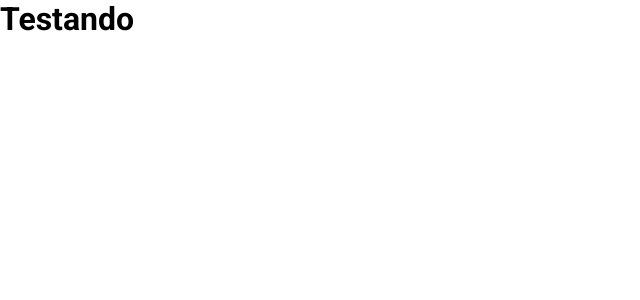
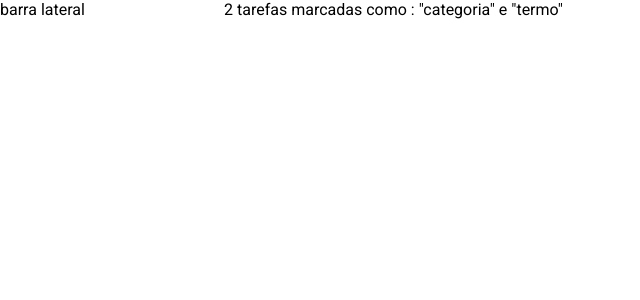
Before and after one commit to LucasDev9645/Projeto_To-do_List, a React (Vite) app: page / in a window 1280 px wide. Shown: the top 300 px of the page, without its empty margins (0-640 px from the left). Built offline with nearby package versions, Linux system fonts and the light colour scheme.

Commit message:
Creating initial project structure

```diff
--- a/src/App.tsx
+++ b/src/App.tsx
@@ -1,10 +1,16 @@
-import GlobalStyle from "./styles";
+import SideBar from "./components/SideBar";
+import TodoList from "./components/TodoList";
+
+import GlobalStyle, { Container } from "./styles";
 
 const App = () => {
   return (
     <>
       <GlobalStyle />
-      <h1>Testando</h1>
+      <Container>
+        <SideBar />
+        <TodoList />
+      </Container>
     </>
   );
 };
--- /dev/null
+++ b/src/components/SideBar/index.tsx
@@ -0,0 +1,5 @@
+const SideBar = () => {
+  return <aside>barra lateral</aside>;
+};
+
+export default SideBar;
--- /dev/null
+++ b/src/components/TodoList/index.tsx
@@ -0,0 +1,9 @@
+const TodoList = () => {
+  return (
+    <main>
+      <p>2 tarefas marcadas como : "categoria" e "termo"</p>
+    </main>
+  );
+};
+
+export default TodoList;
--- a/src/styles/index.ts
+++ b/src/styles/index.ts
@@ -1,4 +1,4 @@
-import { createGlobalStyle } from "styled-components";
+import { createGlobalStyle, styled } from "styled-components";
 
 const GlobalStyle = createGlobalStyle`
   * {
@@ -9,4 +9,9 @@ const GlobalStyle = createGlobalStyle`
   }
 `;
 
+export const Container = styled.div`
+  display: grid;
+  grid-template-columns: 224px auto;
+`;
+
 export default GlobalStyle;
```
